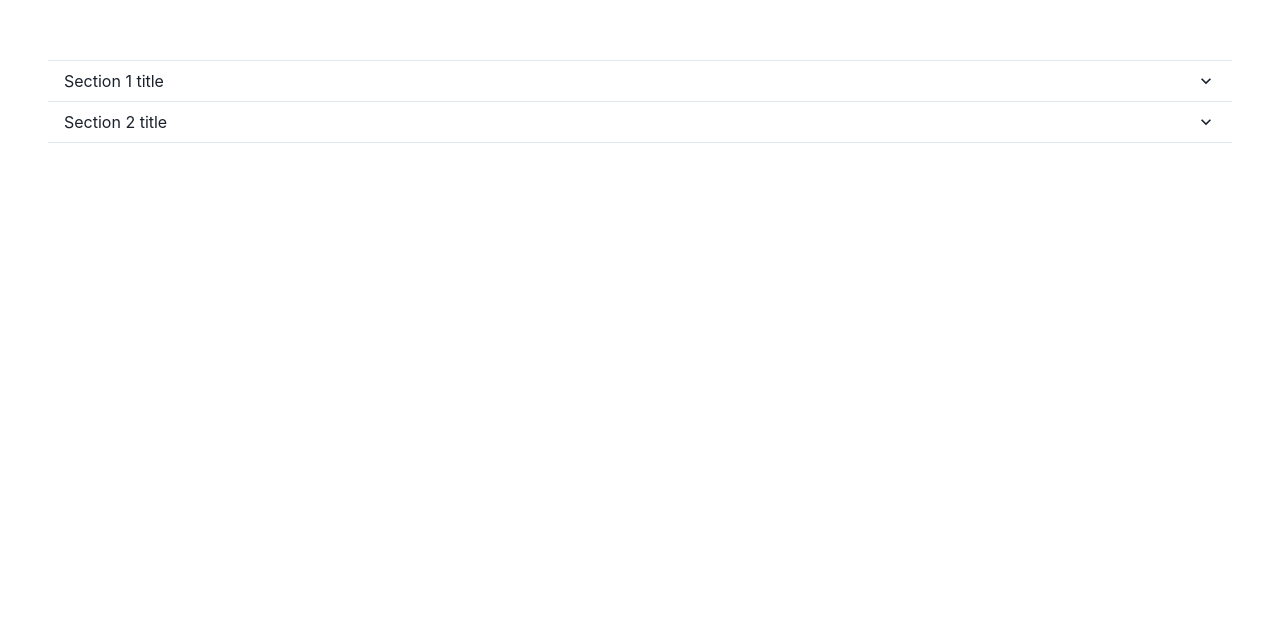
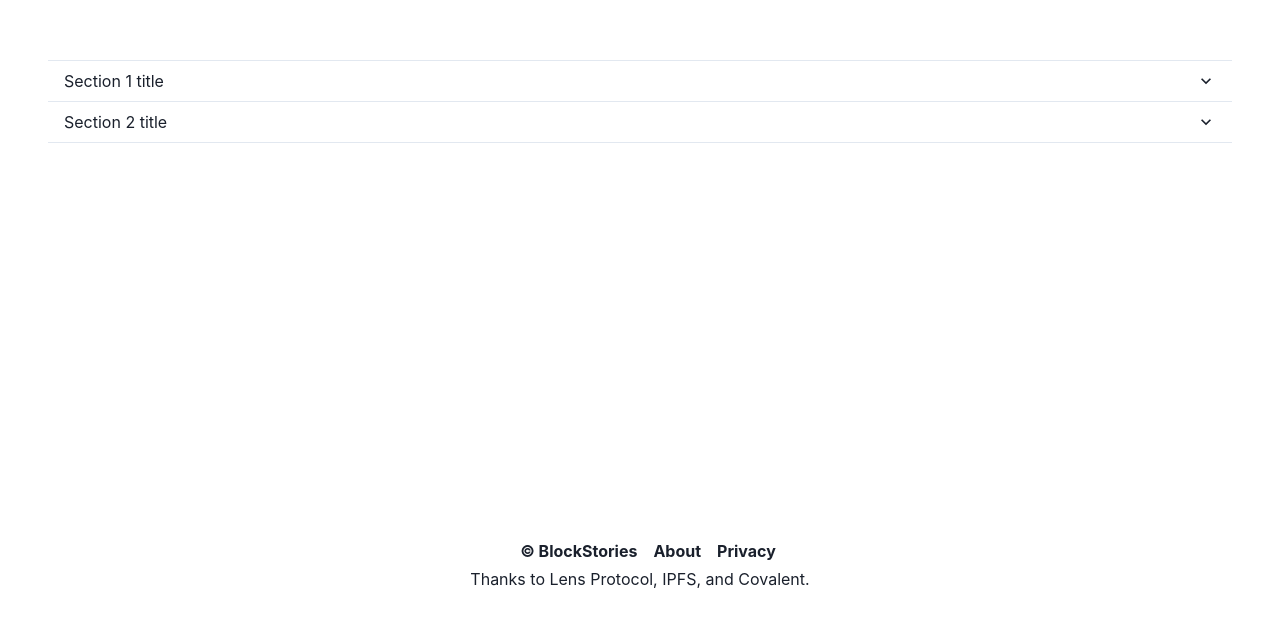
Before and after one commit to mathesond2/blockstories, a Next.js app: page / in a window 1280 px wide. Shown: the part 403-1026 px from the top of the page. Before the commit the page ends 904 px from the top, so only its background shows below. Built offline with nearby package versions, Linux system fonts and the light colour scheme.

Commit message:
add footer

```diff
--- /dev/null
+++ b/components/footer.jsx
@@ -0,0 +1,22 @@
+import * as React from 'react';
+import Link from 'next/link';
+
+const Footer = () => (
+    <footer className='footer'>
+      <ul className="link-list">
+        <li className="link-list__item">
+        <Link href='/'>&copy; BlockStories</Link>
+
+        </li>
+        <li className="link-list__item">
+          <Link href='/about'>About</Link>
+        </li>
+        <li className="link-list__item">
+          <Link href='/dashboard'>Privacy</Link>
+        </li>
+      </ul>
+      <p>Thanks to <Link href="http://lens.xyz/" target="_blank" rel="noopener noreferrer">Lens Protocol</Link>, <Link href="https://ipfs.io/" target="_blank" rel="noopener noreferrer">IPFS</Link>, and  <Link href="https://www.covalenthq.com/" target="_blank" rel="noopener noreferrer">Covalent</Link>.</p>
+    </footer>
+);
+
+export default Footer;
--- a/pages/index.js
+++ b/pages/index.js
@@ -10,6 +10,7 @@ import {
   Container,
 } from '@chakra-ui/react'
 import Nav from '../components/nav';
+import Footer from '../components/footer';
 
 export default function Home() {
   return (
@@ -21,7 +22,6 @@ export default function Home() {
       </Head>
 
       <Nav/>
-
       <main className={styles.main}>
         <Container maxW="container.xl">
           <Accordion>
@@ -61,6 +61,7 @@ export default function Home() {
           </Accordion>
         </Container>
       </main>
+      <Footer/>
     </div>
   )
 }
--- a/styles/globals.css
+++ b/styles/globals.css
@@ -42,3 +42,12 @@ a {
   padding-inline-end: 2rem;
   padding: 2rem;
 }
+
+.footer {
+  text-align: center;
+  padding: 2rem;
+}
+
+.footer .link-list {
+  justify-content: center;
+}
```
